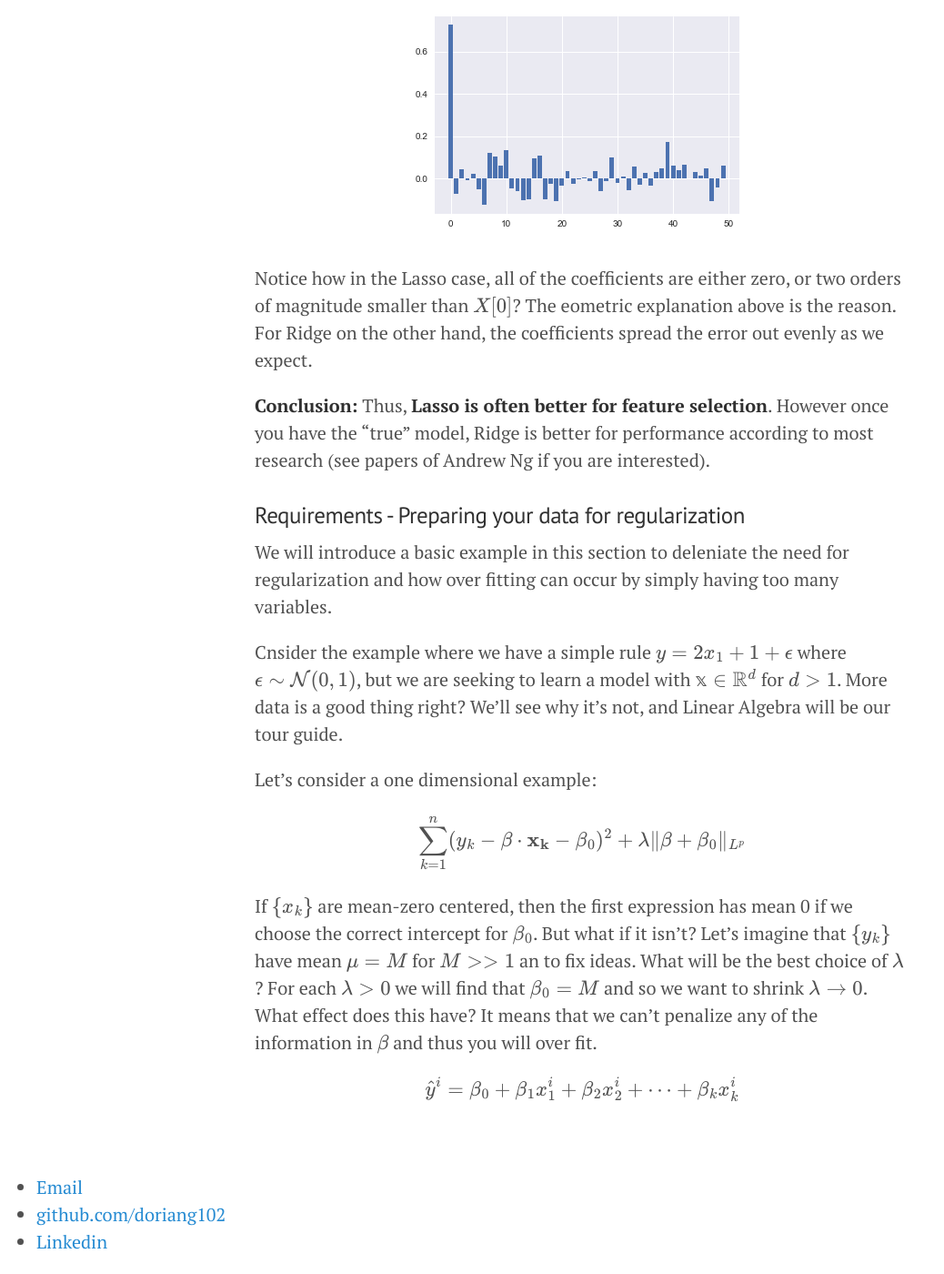
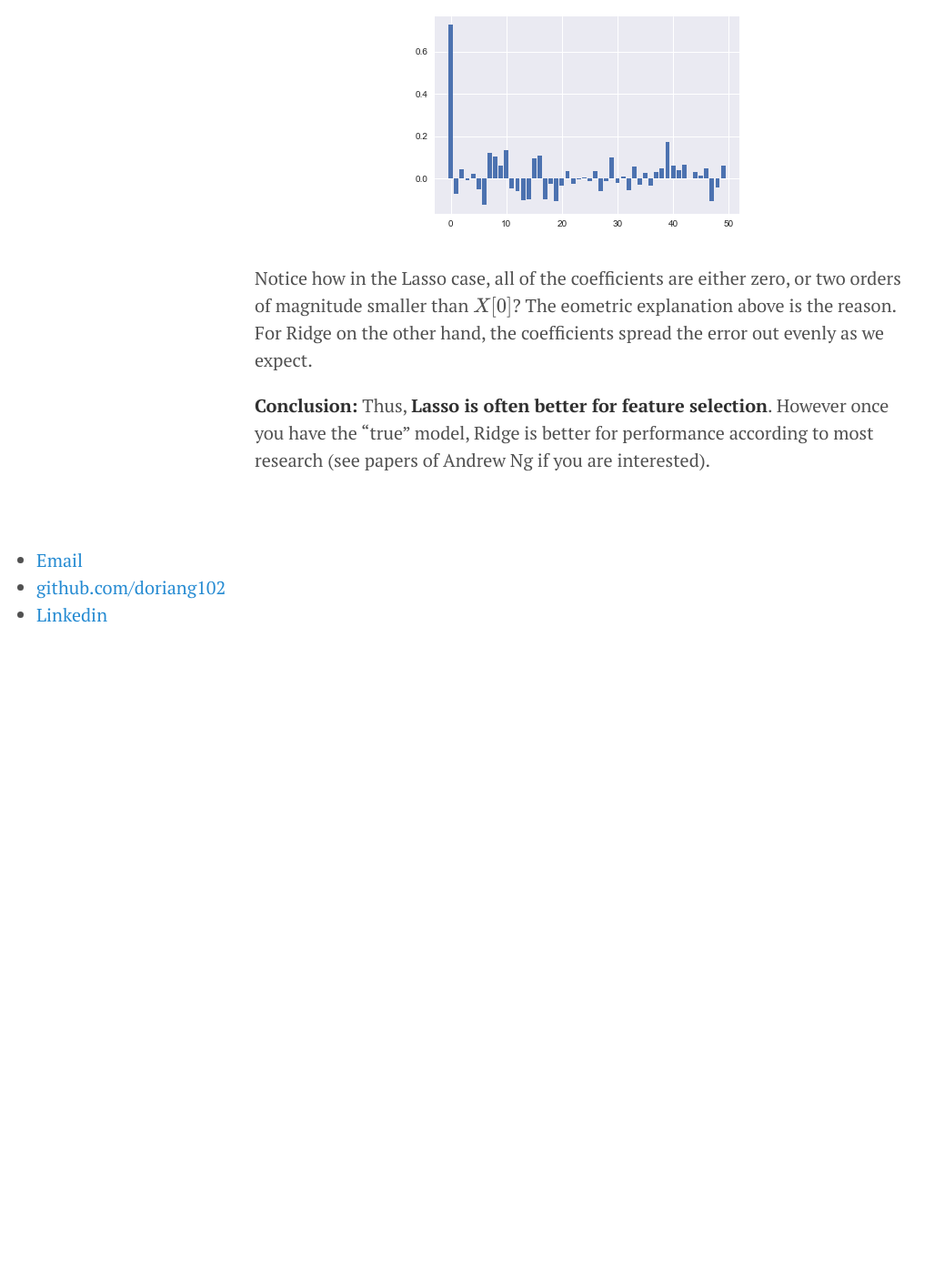
Before and after one commit to doriang102/doriang102.github.io, a Jekyll site: the page built from _posts/2017-10-13-model-selection,-regularization,-and-evaluation.md, in a window 1280 px wide and 1400 px high, scrolled down 9737 px. Shown: the whole window at 91% size, without its empty margins (0-1038 px from the left). Built offline with Jekyll 4.4.1, drawn with Linux system fonts in a browser that asks for light colours; our own code applies the rules of GitHub Pages for plain Markdown files; formulas are drawn with MathJax 3; after the commit the page ends 10448 px from its top, so only the background shows below that.

Commit message:
Update 2017-10-13-model-selection,-regularization,-and-evaluation.md

```diff
--- a/_posts/2017-10-13-model-selection,-regularization,-and-evaluation.md
+++ b/_posts/2017-10-13-model-selection,-regularization,-and-evaluation.md
@@ -230,21 +230,3 @@ Notice how in the Lasso case, all of the coefficients are either zero, or two or
 
 
 **Conclusion:** Thus, **Lasso is often better for feature selection**. However once you have the "true" model, Ridge is better for performance according to most research (see papers of Andrew Ng if you are interested).
-
-
-
-### Requirements - Preparing your data for regularization
-
-We will introduce a basic example in this section to deleniate the need for regularization and how over fitting can occur by simply having too many variables.
-
-Cnsider the example where we have a simple rule $$ y = 2x_1 + 1 + \epsilon $$ where $$\epsilon \sim \mathcal{N}(0,1)$$, but we are seeking to learn a model with $$\mathbb{x} \in \mathbb{R}^d$$ for $$d > 1$$. More data is a good thing right? We'll see why it's not, and Linear Algebra will be our tour guide.
-
-
-Let's consider a one dimensional example:
-
-$$\sum_{k=1}^n (y_k- \beta \cdot \mathbf{x_k} - \beta_0)^2 + \lambda \|\beta+\beta_0\|_{L^p}$$
-
-
-If $$\{x_k\}$$ are mean-zero centered, then the first expression has mean 0 if we choose the correct intercept for $$\beta_0$$. But what if it isn't? Let's imagine that $$\{y_k\}$$ have mean $$\mu=M$$ for $$ M > > 1$$ an to fix ideas. What will be the best choice of $$\lambda$$? For each $$\lambda > 0$$ we will find that $$\beta_0 = M$$ and so we want to shrink $$\lambda \to 0$$. What effect does this have? It means that we can't penalize any of the information in $$\beta$$ and thus you will over fit.
-
-$$ \hat y^i = \beta_0  + \beta_1 x_1^i + \beta_2 x_2^i + \cdots + \beta_k x_k^i $$
```
